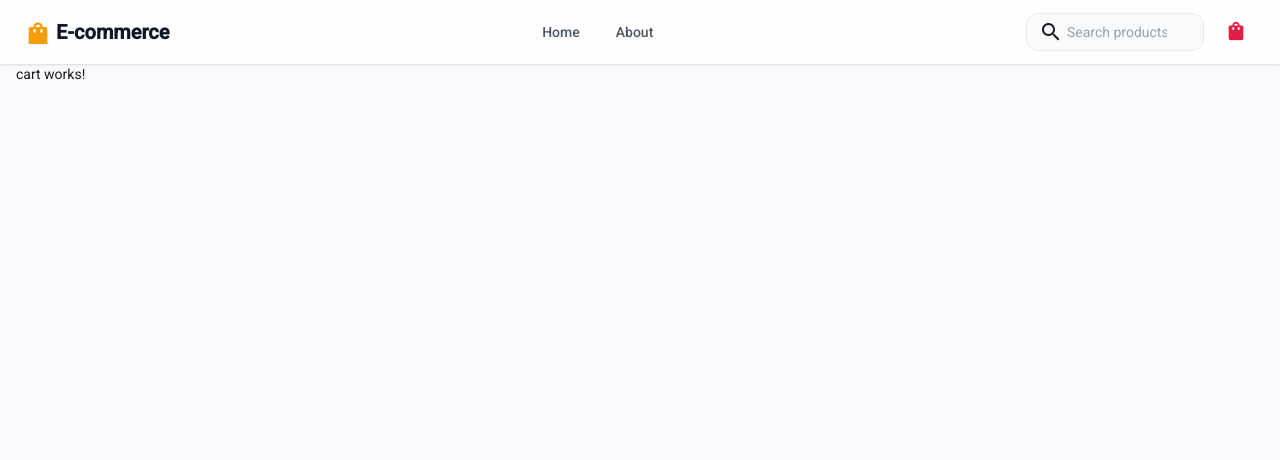
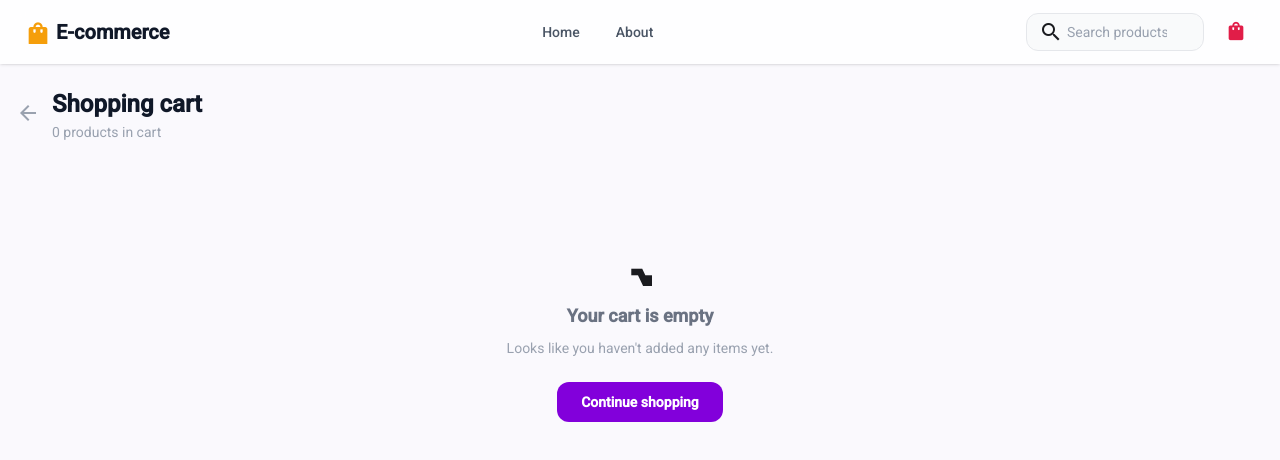
Before and after one commit to AhmedMedhat77/angular-ecommerce, an Angular app: page /cart in a window 1280 px wide. Shown: the top 460 px of the page. Built offline with nearby package versions, Linux system fonts and the light colour scheme.

Commit message:
feat: implement cart summary component and cart details view with pricing calculations

```diff
--- /dev/null
+++ b/src/app/components/cart-totals/cart-totals.html
@@ -0,0 +1,44 @@
+<div class="rounded-2xl border border-gray-200 bg-white p-6 flex flex-col gap-5 sticky top-24">
+  <h2 class="text-lg font-bold text-gray-900">Order summary</h2>
+
+  <div class="flex flex-col gap-3 text-sm">
+    <div class="flex justify-between text-gray-600">
+      <span>Subtotal ({{ totalItems() }} items)</span>
+      <span class="font-medium">${{ originalTotal() }}</span>
+    </div>
+    @if (totalSavings() > 0) {
+      <div class="flex justify-between text-emerald-600">
+        <span class="flex items-center gap-1">
+          <mat-icon class="text-base">local_offer</mat-icon>
+          Discount
+        </span>
+        <span class="font-medium">-${{ totalSavings().toFixed(2) }}</span>
+      </div>
+    }
+    <div class="flex justify-between text-gray-600">
+      <span>Shipping</span>
+      <span class="font-medium text-emerald-600">Free</span>
+    </div>
+
+    <div class="border-t border-gray-200 pt-3 mt-1">
+      <div class="flex justify-between items-baseline">
+        <span class="text-base font-bold text-gray-900">Total</span>
+        <span class="text-xl font-bold text-purple-700">${{ totalPrice().toFixed(2) }}</span>
+      </div>
+    </div>
+  </div>
+
+  <button
+    class="w-full bg-purple-700 hover:bg-purple-800 text-white font-semibold py-3 px-4 rounded-xl transition-colors duration-200 cursor-pointer"
+  >
+    Proceed to checkout
+  </button>
+
+  <button
+    (click)="clearCart.emit()"
+    class="w-full border border-gray-300 text-gray-500 hover:text-red-500 hover:border-red-300 font-medium py-2.5 px-4 rounded-xl transition-colors duration-200 cursor-pointer flex items-center justify-center gap-1.5"
+  >
+    <mat-icon class="text-base">delete_outline</mat-icon>
+    Clear cart
+  </button>
+</div>
--- /dev/null
+++ b/src/app/components/cart-totals/cart-totals.ts
@@ -0,0 +1,26 @@
+import { Component, computed, inject, output } from '@angular/core';
+import { MatIconModule } from '@angular/material/icon';
+import { CartService } from '../../services/cart.service';
+
+@Component({
+  selector: 'app-cart-totals',
+  imports: [MatIconModule],
+  templateUrl: './cart-totals.html',
+  styles: `
+    :host {
+      display: block;
+    }
+  `,
+})
+export class CartTotals {
+  private cartService = inject(CartService);
+
+  readonly totalItems = this.cartService.totalItems;
+  readonly totalPrice = this.cartService.totalPrice;
+  readonly totalSavings = this.cartService.totalSavings;
+  readonly originalTotal = computed(() =>
+    (this.totalPrice() + this.totalSavings()).toFixed(2),
+  );
+
+  clearCart = output<void>();
+}
--- a/src/app/components/navbar/navbar.html
+++ b/src/app/components/navbar/navbar.html
@@ -23,6 +23,8 @@
 
   <div class="flex items-center gap-3">
     <app-search (searchValue)="onSearch($event)" />
-    <app-app-cart />
+    <a routerLink="/cart">
+      <app-app-cart />
+    </a>
   </div>
 </nav>
--- a/src/app/screens/cart/cart.html
+++ b/src/app/screens/cart/cart.html
@@ -1 +1,70 @@
-<p>cart works!</p>
+<section class="pt-6 pb-16">
+  <div class="container mx-auto flex flex-col gap-6">
+    <div class="flex items-center gap-3">
+      <a [routerLink]="'/'" class="text-gray-400 hover:text-gray-600 transition-colors">
+        <mat-icon class="text-2xl">arrow_back</mat-icon>
+      </a>
+      <div>
+        <h1 class="text-2xl font-bold text-gray-900">Shopping cart</h1>
+        <p class="text-sm text-gray-400 mt-0.5">
+          {{ totalItems() }} {{ totalItems() === 1 ? 'product' : 'products' }} in cart
+        </p>
+      </div>
+    </div>
+
+    @if (products().length === 0) {
+      <div class="flex flex-col items-center justify-center py-24 gap-4">
+        <mat-icon class="text-gray-200" [style.fontSize]="'80px'">shopping_cart</mat-icon>
+        <div class="text-center flex flex-col gap-2">
+          <p class="text-lg font-semibold text-gray-500">Your cart is empty</p>
+          <p class="text-sm text-gray-400">Looks like you haven't added any items yet.</p>
+        </div>
+        <a
+          [routerLink]="'/'"
+          class="mt-2 bg-purple-700 hover:bg-purple-800 text-white font-semibold py-2.5 px-6 rounded-xl transition-colors duration-200"
+        >
+          Continue shopping
+        </a>
+      </div>
+    } @else {
+      <div class="flex gap-8 items-start">
+        <div class="flex-1 min-w-0 flex flex-col gap-4">
+          @for (product of products(); track product.id) {
+            <div class="flex items-center gap-4 bg-white rounded-2xl border border-gray-200 p-4 transition-all duration-200 hover:shadow-md">
+              <img
+                [src]="product.thumbnail"
+                [alt]="product.title"
+                class="w-24 h-24 object-contain rounded-xl bg-gray-50 flex-shrink-0"
+              />
+              <div class="flex-1 min-w-0 flex flex-col gap-1">
+                <span class="text-xs font-medium text-gray-400 uppercase tracking-wider">
+                  {{ product.brand || product.category }}
+                </span>
+                <p class="font-semibold text-gray-900 truncate">{{ product.title }}</p>
+                <div class="flex items-baseline gap-2">
+                  <span class="text-lg font-bold text-purple-700">${{ product.price.toFixed(2) }}</span>
+                  @if (product.discountPercentage > 5) {
+                    <span class="text-sm text-gray-400 line-through">
+                      ${{ (product.price / (1 - product.discountPercentage / 100)).toFixed(2) }}
+                    </span>
+                  }
+                </div>
+              </div>
+              <button
+                (click)="removeItem(product.id)"
+                class="flex-shrink-0 p-2 rounded-lg text-gray-400 hover:text-red-500 hover:bg-red-50 transition-colors duration-200 cursor-pointer"
+                aria-label="Remove {{ product.title }} from cart"
+              >
+                <mat-icon class="text-xl">close</mat-icon>
+              </button>
+            </div>
+          }
+        </div>
+
+        <div class="w-80 flex-shrink-0">
+          <app-cart-totals (clearCart)="clearCart()" />
+        </div>
+      </div>
+    }
+  </div>
+</section>
--- a/src/app/screens/cart/cart.ts
+++ b/src/app/screens/cart/cart.ts
@@ -1,11 +1,26 @@
-import { Component } from '@angular/core';
+import { Component, inject } from '@angular/core';
+import { RouterLink } from '@angular/router';
+import { MatIconModule } from '@angular/material/icon';
+import { CartService } from '../../services/cart.service';
+import { CartTotals } from '../../components/cart-totals/cart-totals';
 
 @Component({
   selector: 'app-cart',
-  imports: [],
+  imports: [CartTotals, RouterLink, MatIconModule],
   templateUrl: './cart.html',
   styleUrl: './cart.css',
 })
 export class Cart {
+  private cartService = inject(CartService);
 
+  products = this.cartService.cartItems;
+  totalItems = this.cartService.totalItems;
+
+  removeItem(id: number) {
+    this.cartService.removeFromCart(id);
+  }
+
+  clearCart() {
+    this.cartService.clearCart();
+  }
 }
--- a/src/app/services/cart.service.ts
+++ b/src/app/services/cart.service.ts
@@ -10,6 +10,17 @@ export class CartService {
 
   // Public computed signal for UI
   readonly totalItems = computed(() => this.items().length);
+  readonly totalPrice = computed(() =>
+    this.items().reduce((sum, item) => sum + item.price, 0),
+  );
+  readonly totalSavings = computed(() =>
+    this.items().reduce(
+      (sum, item) =>
+        sum +
+        (item.price / (1 - item.discountPercentage / 100) - item.price),
+      0,
+    ),
+  );
 
   isSelected(id: number): boolean {
     return this.items().find((item) => item.id === id) ? true : false;
```
